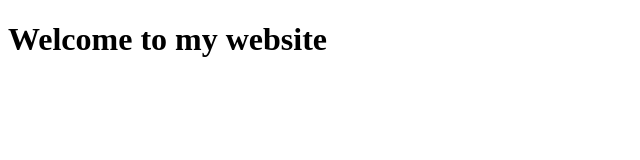
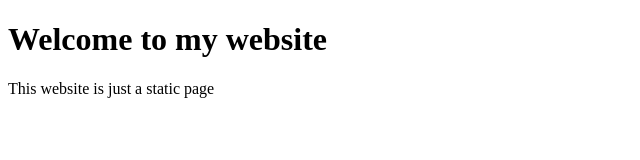
Before and after one commit to mvmanh/demo2, a plain HTML site: page index.html in a window 1280 px wide. Shown: the whole page, without its empty margins (0-640 px from the left). Drawn offline with Linux system fonts and the light colour scheme.

Commit message:
add a <p> tag

```diff
--- a/index.html
+++ b/index.html
@@ -7,5 +7,6 @@
   </head>
   <body>
     <h1>Welcome to my website</h1>
+    <p>This website is just a static page</p>
   </body>
 </html>
```
